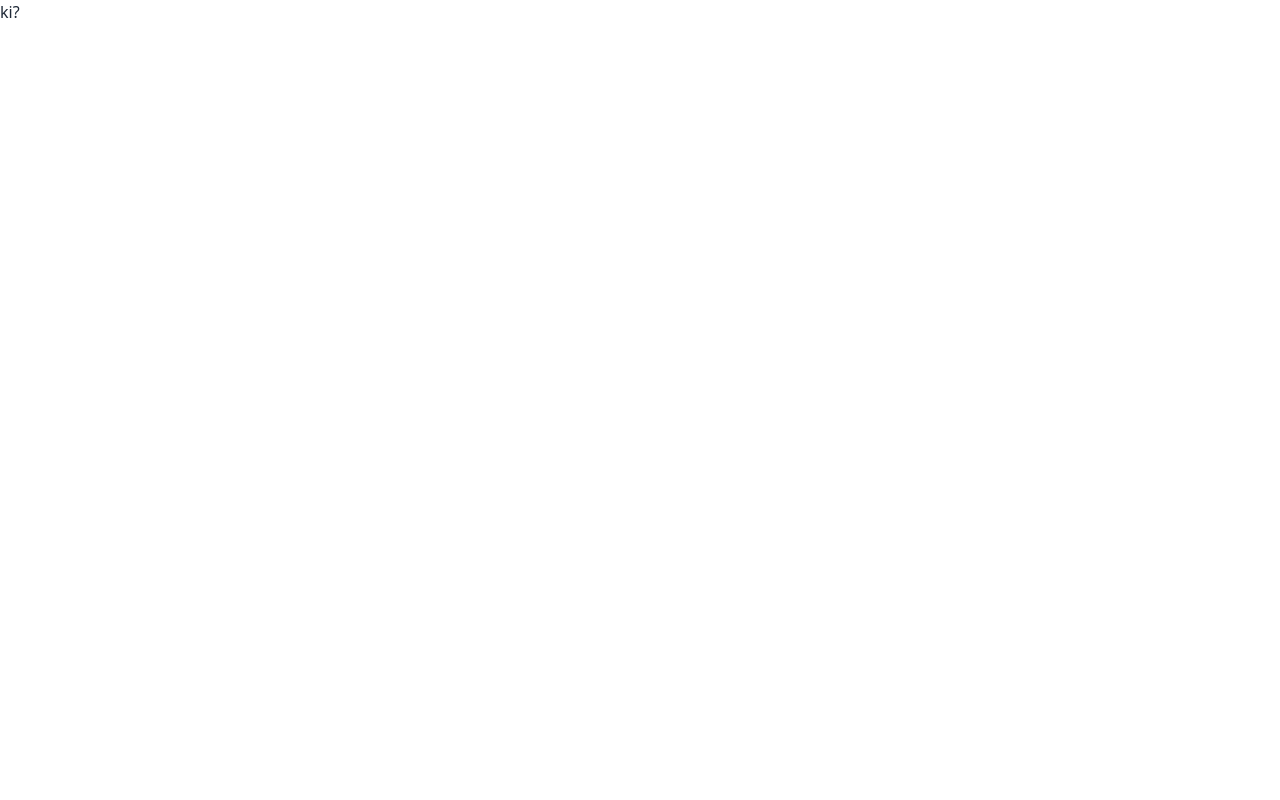
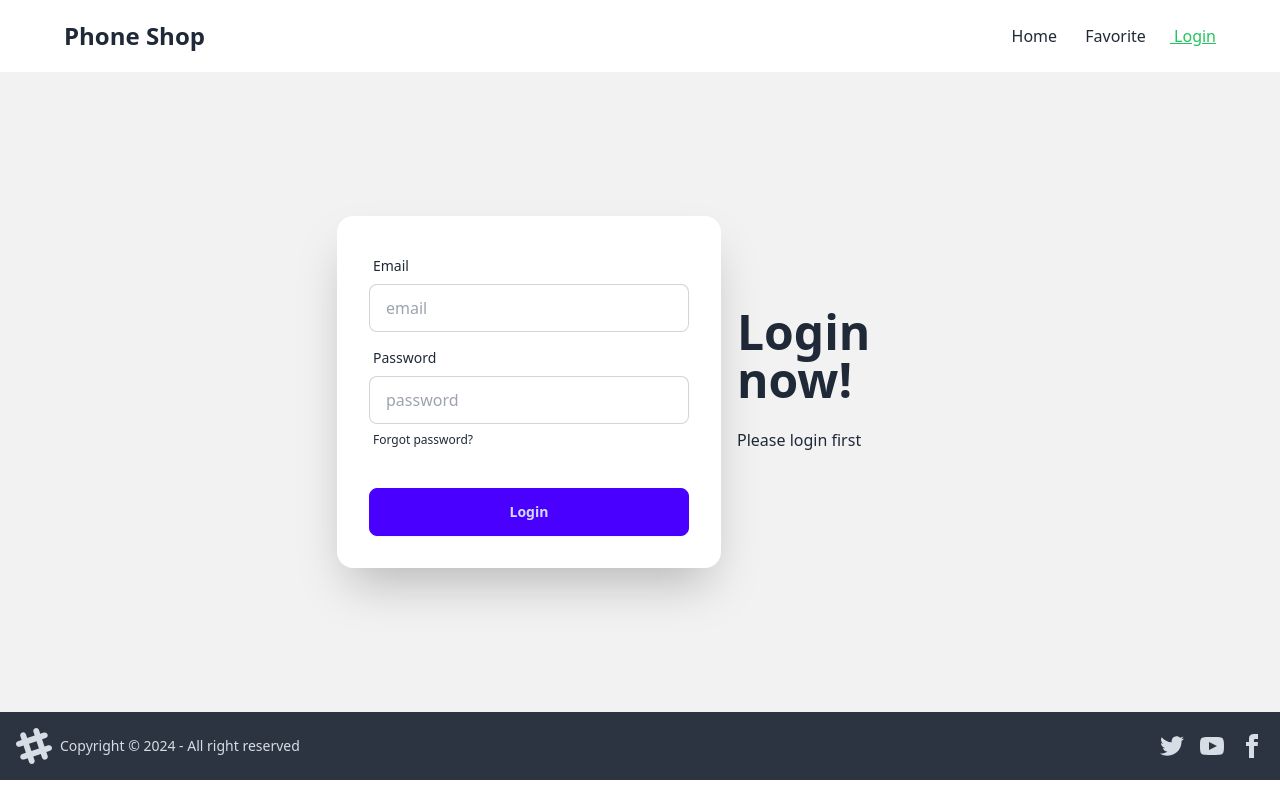
Before and after one commit to cssmh/phone-shop, a React (Vite) app: page /login in a window 1280 px wide. Before the commit this address had no page. Built offline with nearby package versions, Linux system fonts and the light colour scheme.

Commit message:
home, login footer added

```diff
--- a/package.json
+++ b/package.json
@@ -10,6 +10,7 @@
     "preview": "vite preview"
   },
   "dependencies": {
+    "@material-tailwind/react": "^2.1.8",
     "localforage": "^1.10.0",
     "match-sorter": "^6.3.1",
     "react": "^18.2.0",
--- a/src/Component/Home/Home.jsx
+++ b/src/Component/Home/Home.jsx
@@ -1,9 +1,28 @@
 const Home = () => {
-    return (
-        <div>
-
+  return (
+    <div>
+      <div
+        className="hero min-h-screen"
+        style={{
+          backgroundImage:
+            "url(https://daisyui.com/images/stock/photo-1507358522600-9f71e620c44e.jpg)",
+        }}
+      >
+        <div className="hero-overlay bg-opacity-60"></div>
+        <div className="hero-content text-center text-neutral-content">
+          <div className="max-w-md">
+            <h1 className="mb-5 text-5xl font-bold">Hello there</h1>
+            <p className="mb-5">
+              Provident cupiditate voluptatem et in. Quaerat fugiat ut assumenda
+              excepturi exercitationem quasi. In deleniti eaque aut repudiandae
+              et a id nisi.
+            </p>
+            <button className="btn btn-primary">Get Started</button>
+          </div>
         </div>
-    );
+      </div>
+    </div>
+  );
 };
 
 export default Home;
--- a/src/MainLayout/MainLayout.jsx
+++ b/src/MainLayout/MainLayout.jsx
@@ -6,7 +6,7 @@ const MainLayout = () => {
   return (
     <div>
       <Header></Header>
-      <div className="max-w-7xl mx-auto min-h-[80dvh]">
+      <div className="min-h-[80dvh]">
         <Outlet></Outlet>
       </div>
       <Footer></Footer>
--- /dev/null
+++ b/src/NavComponent/Favorite/Favorite.jsx
@@ -0,0 +1,9 @@
+const Favorite = () => {
+    return (
+        <div>
+            favorite
+        </div>
+    );
+};
+
+export default Favorite;
--- /dev/null
+++ b/src/NavComponent/Login/Login.jsx
@@ -0,0 +1,50 @@
+const Login = () => {
+  return (
+    <div>
+      <div className="hero min-h-[80vh] bg-base-200">
+        <div className="hero-content flex-col lg:flex-row-reverse">
+          <div className="text-center lg:text-left">
+            <h1 className="text-5xl font-bold">Login now!</h1>
+            <p className="py-6">Please login first</p>
+          </div>
+          <div className="card shrink-0 w-full max-w-sm shadow-2xl bg-base-100">
+            <form className="card-body">
+              <div className="form-control">
+                <label className="label">
+                  <span className="label-text">Email</span>
+                </label>
+                <input
+                  type="email"
+                  placeholder="email"
+                  className="input input-bordered"
+                  required
+                />
+              </div>
+              <div className="form-control">
+                <label className="label">
+                  <span className="label-text">Password</span>
+                </label>
+                <input
+                  type="password"
+                  placeholder="password"
+                  className="input input-bordered"
+                  required
+                />
+                <label className="label">
+                  <a href="#" className="label-text-alt link link-hover">
+                    Forgot password?
+                  </a>
+                </label>
+              </div>
+              <div className="form-control mt-6">
+                <button className="btn btn-primary">Login</button>
+              </div>
+            </form>
+          </div>
+        </div>
+      </div>
+    </div>
+  );
+};
+
+export default Login;
```
Also changed, not shown: src/Root/Root.jsx (+14 -2 lines), public/allph.jpg (added), 1 other file (tests, documents, lock files or other folders).
